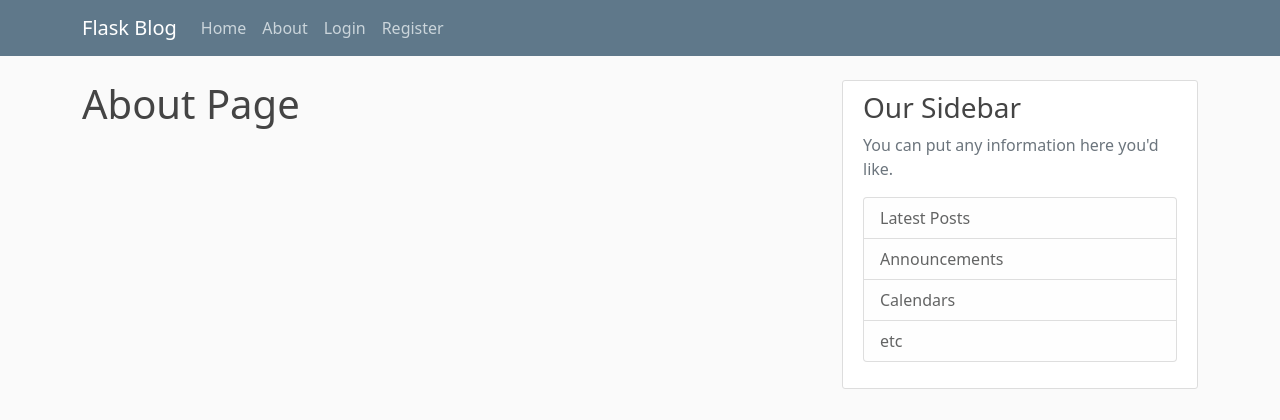
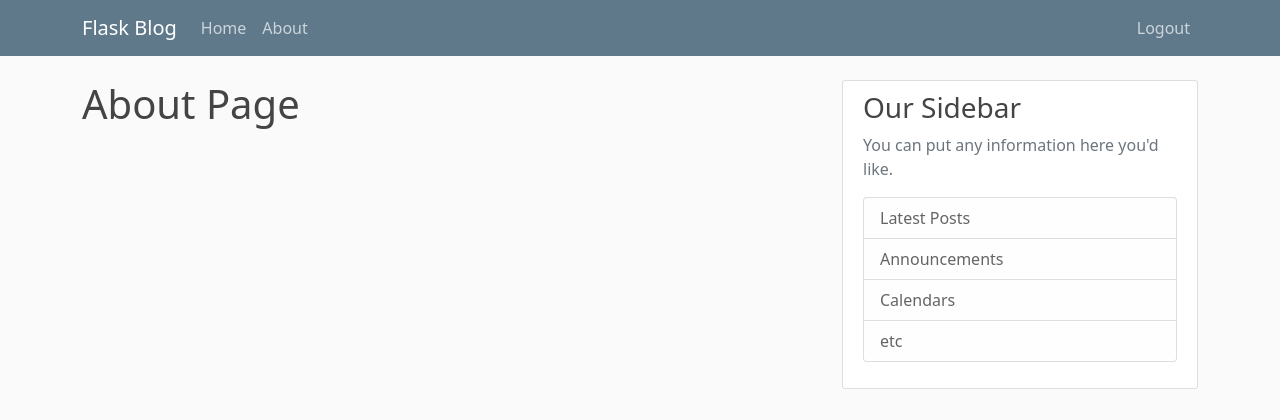
Before and after one commit to Kofigo375/Flask-Blog, a Flask app: page /about in a window 1280 px wide. Shown: the top 420 px of the page. Run offline with Flask 3, Linux system fonts and the light colour scheme; the visitor is signed in with stand-in values (Sample User, id 1).

Commit message:
modified files

```diff
--- a/flaskblog/routes.py
+++ b/flaskblog/routes.py
@@ -2,7 +2,7 @@ from flask import Flask, render_template, url_for, flash, redirect
 from flaskblog import app, db, bcrypt
 from flaskblog.models import User, Post
 from flaskblog.forms import RegistrationForm, LoginForm
-
+from flask_login import login_user,logout_user, current_user
 
 
 
@@ -31,9 +31,13 @@ def home():
 def about():
     return render_template('about.html', title='about')
 
+
 @app.route("/register", methods=['GET', 'POST'])
 def register():
-    ## create an instance of the Registration form
+    # redirecting an already logged in user to the homepage
+    if current_user.is_authenticated:
+        return redirect(url_for('home'))
+    # ## create an instance of the Registration form
     form = RegistrationForm()
     ## checking if form validated after submission
     if  form.validate_on_submit():
@@ -47,14 +51,28 @@ def register():
         return redirect(url_for('login'))  ## user will be returned to login page
     return render_template('register.html', title='Register', form=form)
 
+
 @app.route("/login", methods=['GET', 'POST'])
 def login():
+    # redirecting an already logged in user to the homepage
+    if current_user.is_authenticated:
+        return redirect(url_for('home'))
     ## create an instance of the login form
     form = LoginForm()
     if form.validate_on_submit():
-        if form.email.data == 'admin@blog.com' and form.password.data == 'password':
-            flash('You have been logged in!', 'success')
+        # logic for logging a user in
+        user = User.query.filter_by(email=form.email.data).first()
+        if user and bcrypt.check_password_hash(user.password, form.password.data):
+            # this will return true if user exists and password in database
+            login_user(user, remember=form.remember.data) # log user in
+            # redirect to homepage after login
             return redirect(url_for('home'))
         else:
-            flash('Login failed. Please check username and password', 'danger')
+            flash('Login Failed. Please check email and password', 'danger')
     return render_template('login.html', title='login', form=form)
+
+
+@app.route("/logout")
+def logout():
+    logout_user()
+    return redirect(url_for('home'))
--- a/flaskblog/templates/layout.html
+++ b/flaskblog/templates/layout.html
@@ -26,14 +26,18 @@
               <span class="navbar-toggler-icon"></span>
             </button>
             <div class="collapse navbar-collapse" id="navbarToggle">
-              <div class="navbar-nav mr-auto">
+              <div class="navbar-nav">
                 <a class="nav-item nav-link" href="{{ url_for('home')}}">Home</a>
                 <a class="nav-item nav-link" href="{{ url_for('about')}}">About</a>
               </div>
               <!-- Navbar Right Side -->
-              <div class="navbar-nav">
-                <a class="nav-item nav-link" href="{{ url_for('login')}}">Login</a>
-                <a class="nav-item nav-link" href="{{ url_for('register')}}">Register</a>
+              <div class="navbar-nav ms-auto">
+                {% if current_user.is_authenticated %}
+                  <a class="nav-item nav-link" href="{{ url_for('logout')}}">Logout</a>
+                {% else %}
+                  <a class="nav-item nav-link " href="{{ url_for('login')}}">Login</a>
+                  <a class="nav-item nav-link" href="{{ url_for('register')}}">Register</a>
+                {% endif %}
               </div>
             </div>
           </div>
```
